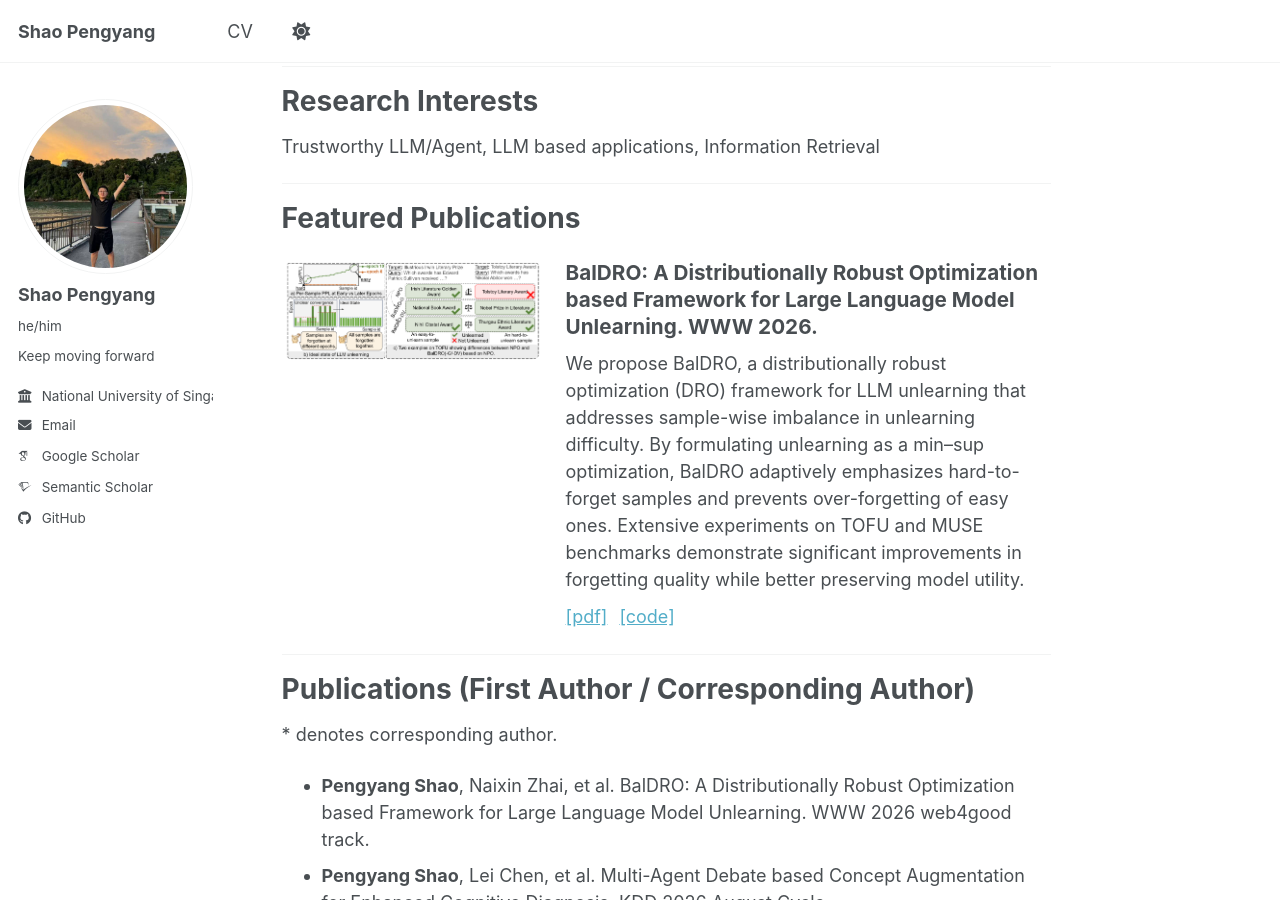
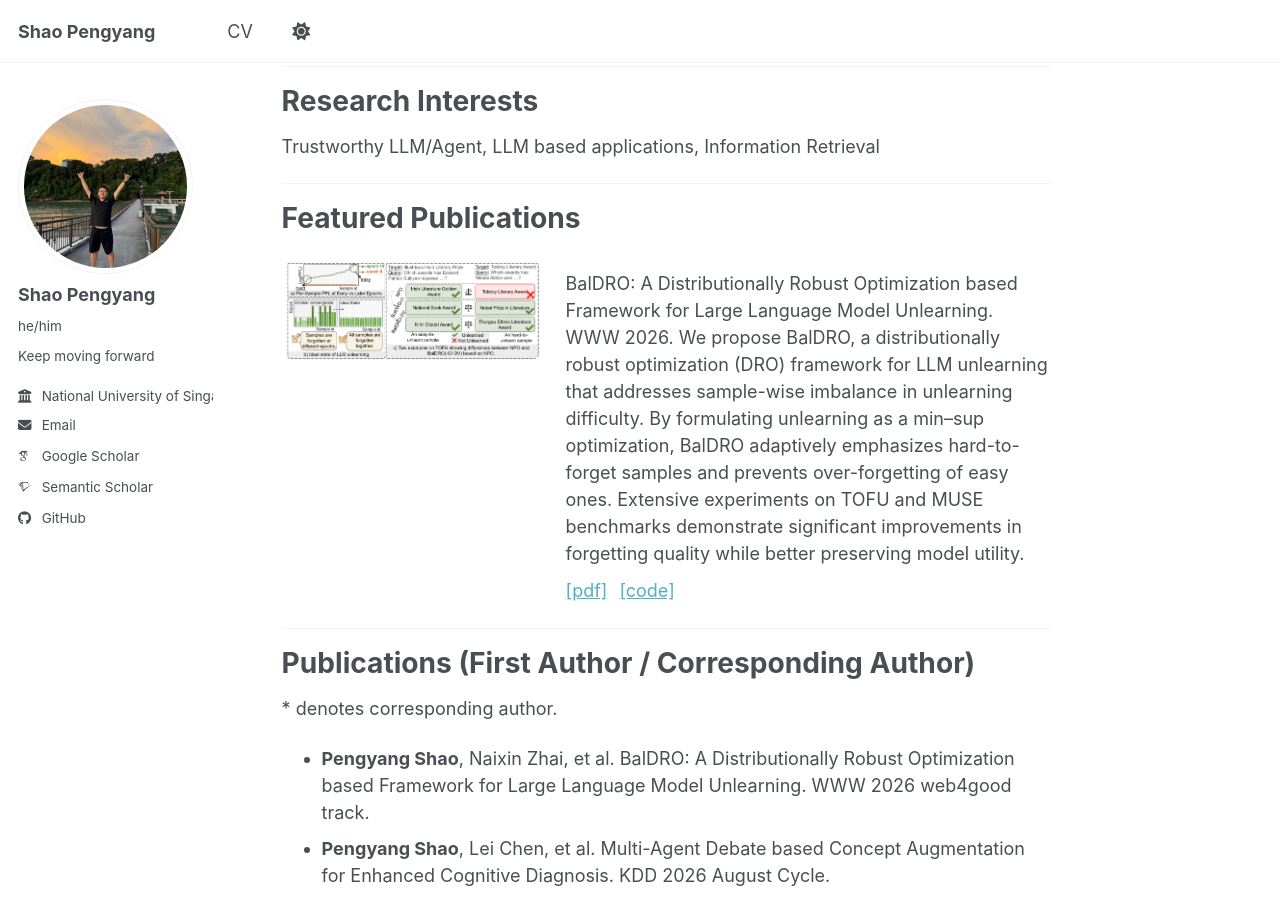
Before and after one commit to ShaoPengyang/ShaoPengyang.github.io, a Jekyll site: the page built from _pages/about.md, in a window 1280 px wide and 900 px high, scrolled down 466 px. Built offline with Jekyll 4.4.1, drawn with Linux system fonts in a browser that asks for light colours; some web fonts are replaced; a script bundle is joined from its source files by our own code; library files that are not in the unit come from our copies; some of the changed lines change nothing that is shown.

Commit message:
Update about.md

```diff
--- a/_pages/about.md
+++ b/_pages/about.md
@@ -31,8 +31,9 @@ Featured Publications
     <img src="/images/www2026.png" alt="paper1 figure">
   </div>
   <div class="pub-body">
-    <div class="pub-title">BalDRO: A Distributionally Robust Optimization based Framework for Large Language Model Unlearning. WWW 2026.</div>
+    <!-- <div class="pub-title"></div> -->
     <div class="pub-desc">
+      BalDRO: A Distributionally Robust Optimization based Framework for Large Language Model Unlearning. WWW 2026.
       We propose BalDRO, a distributionally robust optimization (DRO) framework for LLM unlearning that addresses sample-wise imbalance in unlearning difficulty. By formulating unlearning as a min–sup optimization, BalDRO adaptively emphasizes hard-to-forget samples and prevents over-forgetting of easy ones. Extensive experiments on TOFU and MUSE benchmarks demonstrate significant improvements in forgetting quality while better preserving model utility.
     </div>
     <div class="pub-links">
```
